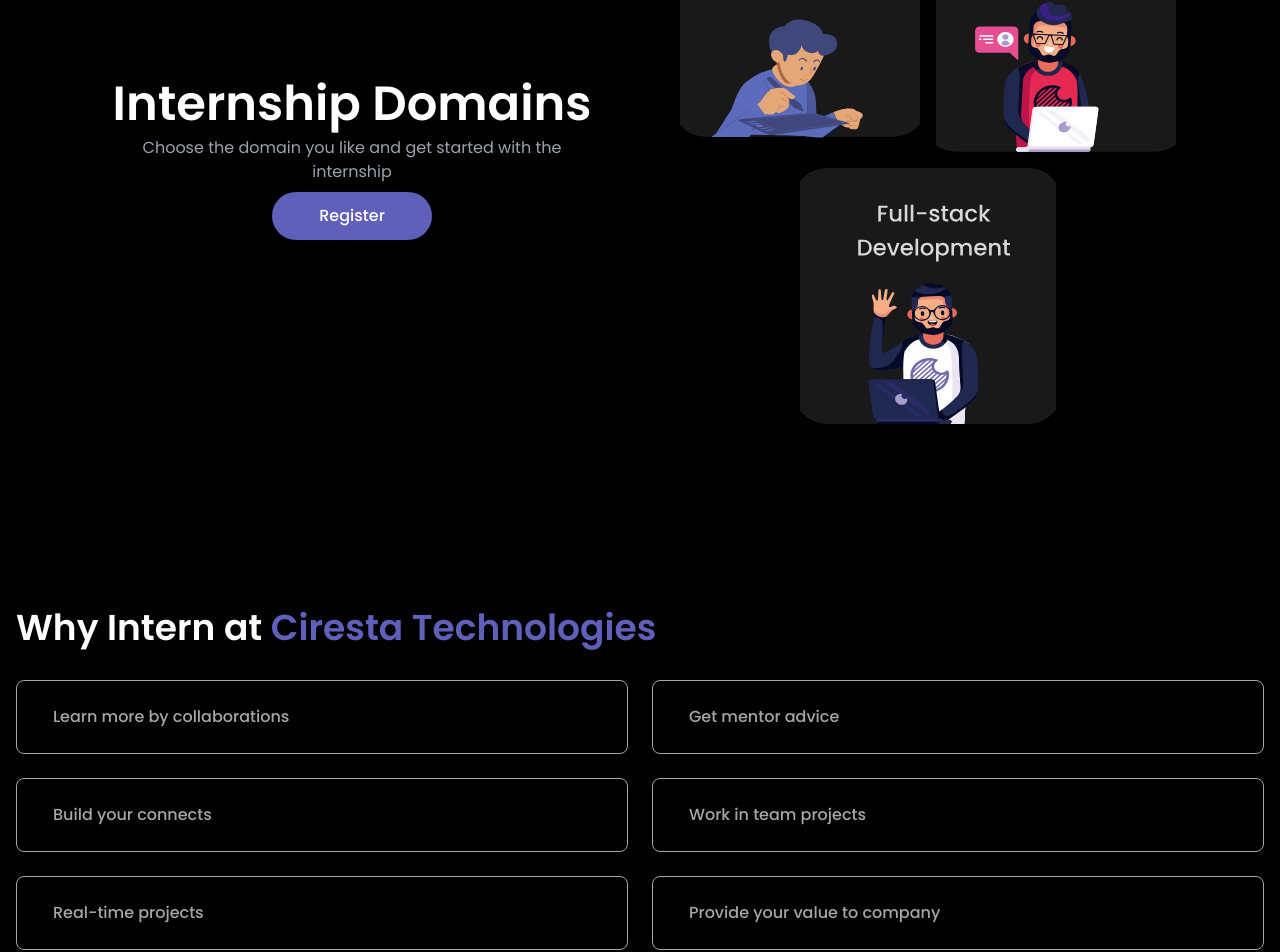
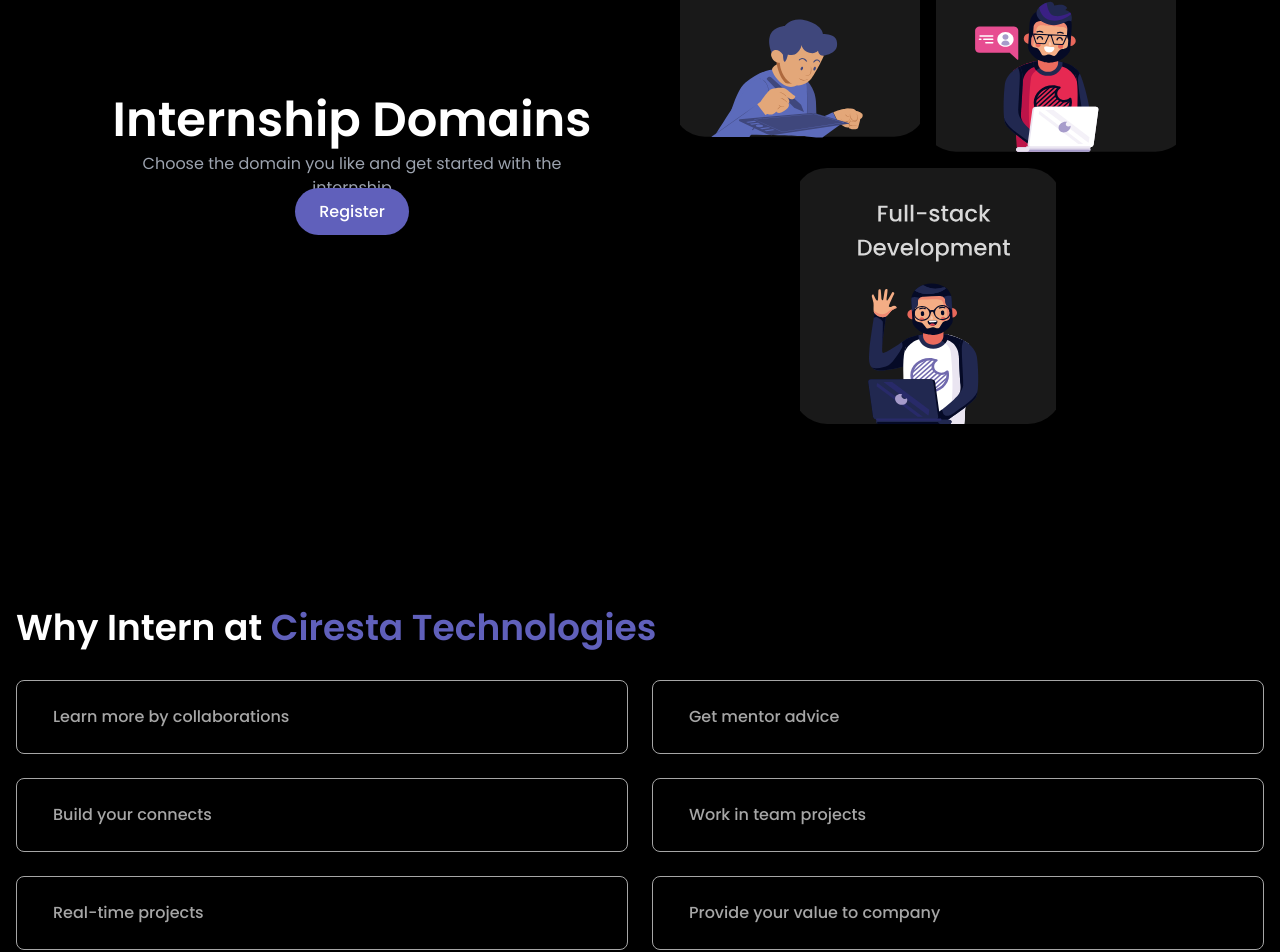
Before and after one commit to Ciresta/Landing-Page-Ciresta, a React (Create React App) app: page /internships in a window 1280 px wide. Shown: the part 1840-2792 px from the top of the page. Built offline with nearby package versions, Linux system fonts and the light colour scheme.

Commit message:
link added

```diff
--- a/src/components/internship/Domains.js
+++ b/src/components/internship/Domains.js
@@ -10,9 +10,9 @@ const Domains = () => {
         <div className="text-center mb-10 md:mb-0 md:w-1/2 md:mr-20">
           <h1 className="text-5xl font-semibold">Internship Domains</h1>
           <p className="text-gray-400 mt-2">Choose the domain you like and get started with the internship</p>
-          <button className="ciresta-bg mt-2 text-white font-medium px-6 py-3 w-40 hover:bg-indigo-600 transition duration-300" style={{ borderRadius: "30px" }}>
+          <a href="https://forms.gle/UbhYX7DtCmNvxuDx5" target='_blank' rel="noopener noreferrer" className="ciresta-bg mt-2 text-white font-medium px-6 py-3 w-40 hover:bg-indigo-600 transition duration-300" style={{ borderRadius: "30px" }}>
             Register
-          </button>
+          </a>
         </div>
 
         <div className="flex flex-col items-center md:w-1/2">
```
